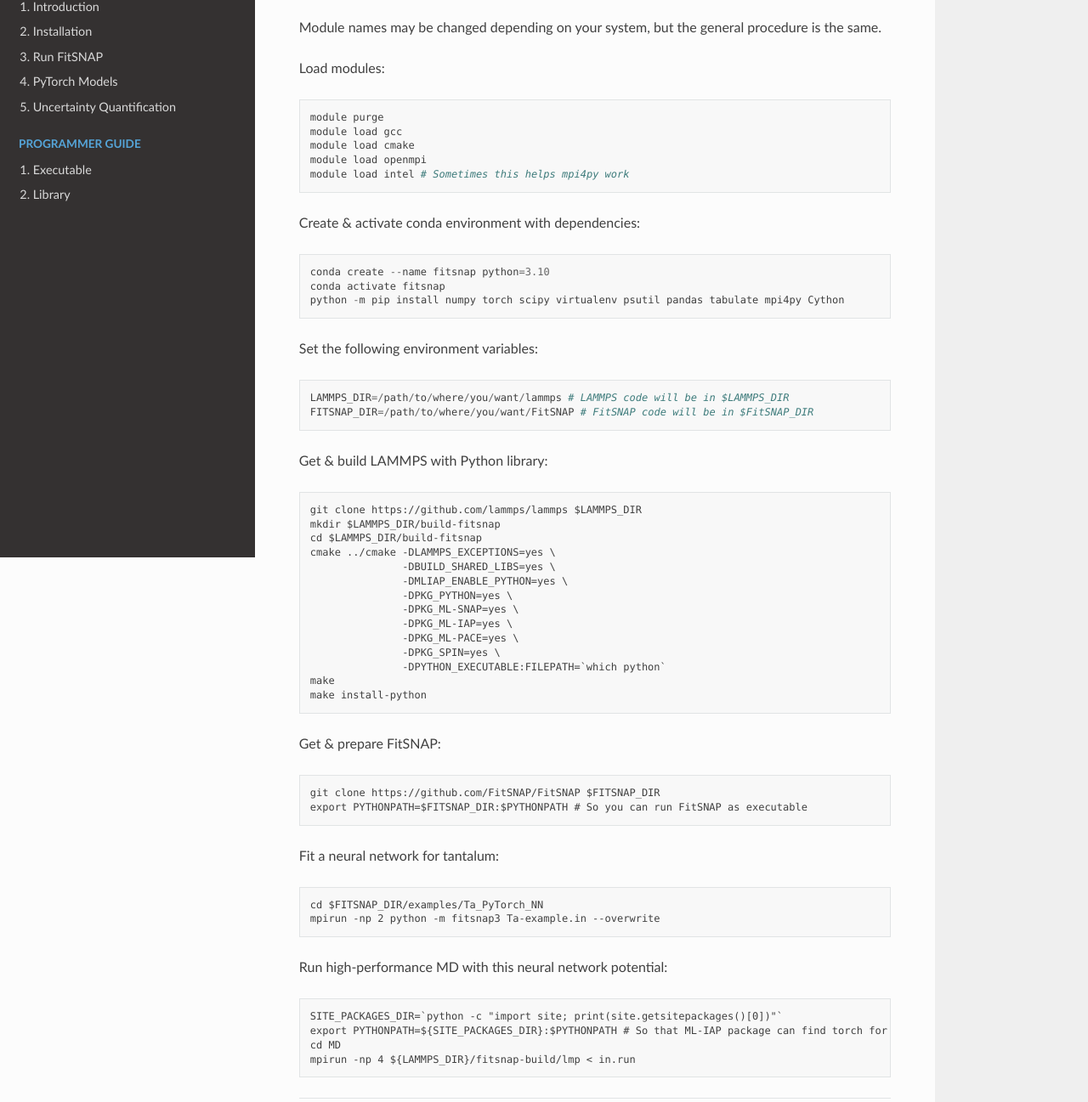
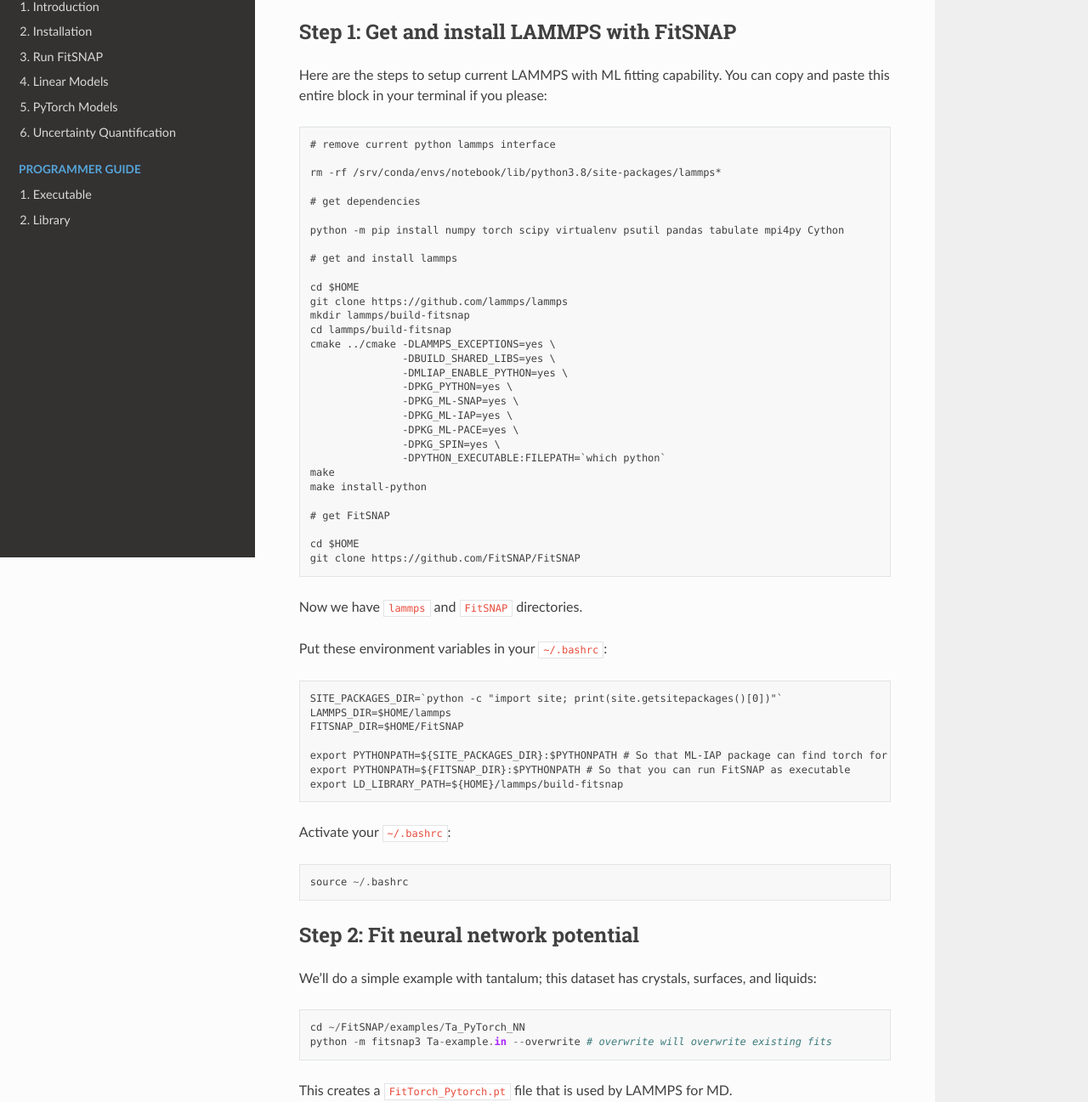
Before and after one commit to FitSNAP/fitsnap.github.io, a plain HTML site: page Quick.html in a window 1280 px wide. Shown: the part 144-1441 px from the top of the page at 85% size. Drawn offline with Linux system fonts and the light colour scheme.

Commit message:
Quick instructions for workshop

```diff
--- a/Quick.html
+++ b/Quick.html
@@ -16,6 +16,7 @@
         <script src="_static/underscore.js"></script>
         <script src="_static/_sphinx_javascript_frameworks_compat.js"></script>
         <script src="_static/doctools.js"></script>
+        <script src="_static/sphinx_highlight.js"></script>
     <script src="_static/js/theme.js"></script>
     <link rel="index" title="Index" href="genindex.html" />
     <link rel="search" title="Search" href="search.html" />
@@ -41,8 +42,9 @@
 <li class="toctree-l1"><a class="reference internal" href="Introduction.html">1. Introduction</a></li>
 <li class="toctree-l1"><a class="reference internal" href="Installation.html">2. Installation</a></li>
 <li class="toctree-l1"><a class="reference internal" href="Run.html">3. Run FitSNAP</a></li>
-<li class="toctree-l1"><a class="reference internal" href="Pytorch.html">4. PyTorch Models</a></li>
-<li class="toctree-l1"><a class="reference internal" href="Uncertainty%20Quantification.html">5. Uncertainty Quantification</a></li>
+<li class="toctree-l1"><a class="reference internal" href="Linear.html">4. Linear Models</a></li>
+<li class="toctree-l1"><a class="reference internal" href="Pytorch.html">5. PyTorch Models</a></li>
+<li class="toctree-l1"><a class="reference internal" href="Uncertainty%20Quantification.html">6. Uncertainty Quantification</a></li>
 </ul>
 <p class="caption" role="heading"><span class="caption-text">Programmer Guide</span></p>
 <ul>
@@ -76,30 +78,23 @@
 
   <section id="quick-instructions">
 <h1>Quick Instructions<a class="headerlink" href="#quick-instructions" title="Permalink to this heading"></a></h1>
-<p>Module names may be changed depending on your system, but the general procedure is the same.</p>
-<p>Load modules:</p>
-<div class="highlight-default notranslate"><div class="highlight"><pre><span></span><span class="n">module</span> <span class="n">purge</span>
-<span class="n">module</span> <span class="n">load</span> <span class="n">gcc</span>
-<span class="n">module</span> <span class="n">load</span> <span class="n">cmake</span>
-<span class="n">module</span> <span class="n">load</span> <span class="n">openmpi</span>
-<span class="n">module</span> <span class="n">load</span> <span class="n">intel</span> <span class="c1"># Sometimes this helps mpi4py work</span>
-</pre></div>
-</div>
-<p>Create &amp; activate conda environment with dependencies:</p>
-<div class="highlight-default notranslate"><div class="highlight"><pre><span></span><span class="n">conda</span> <span class="n">create</span> <span class="o">--</span><span class="n">name</span> <span class="n">fitsnap</span> <span class="n">python</span><span class="o">=</span><span class="mf">3.10</span>
-<span class="n">conda</span> <span class="n">activate</span> <span class="n">fitsnap</span>
-<span class="n">python</span> <span class="o">-</span><span class="n">m</span> <span class="n">pip</span> <span class="n">install</span> <span class="n">numpy</span> <span class="n">torch</span> <span class="n">scipy</span> <span class="n">virtualenv</span> <span class="n">psutil</span> <span class="n">pandas</span> <span class="n">tabulate</span> <span class="n">mpi4py</span> <span class="n">Cython</span>
-</pre></div>
-</div>
-<p>Set the following environment variables:</p>
-<div class="highlight-default notranslate"><div class="highlight"><pre><span></span><span class="n">LAMMPS_DIR</span><span class="o">=/</span><span class="n">path</span><span class="o">/</span><span class="n">to</span><span class="o">/</span><span class="n">where</span><span class="o">/</span><span class="n">you</span><span class="o">/</span><span class="n">want</span><span class="o">/</span><span class="n">lammps</span> <span class="c1"># LAMMPS code will be in $LAMMPS_DIR</span>
-<span class="n">FITSNAP_DIR</span><span class="o">=/</span><span class="n">path</span><span class="o">/</span><span class="n">to</span><span class="o">/</span><span class="n">where</span><span class="o">/</span><span class="n">you</span><span class="o">/</span><span class="n">want</span><span class="o">/</span><span class="n">FitSNAP</span> <span class="c1"># FitSNAP code will be in $FitSNAP_DIR</span>
-</pre></div>
-</div>
-<p>Get &amp; build LAMMPS with Python library:</p>
-<div class="highlight-default notranslate"><div class="highlight"><pre><span></span>git clone https://github.com/lammps/lammps $LAMMPS_DIR
-mkdir $LAMMPS_DIR/build-fitsnap
-cd $LAMMPS_DIR/build-fitsnap
+<section id="step-1-get-and-install-lammps-with-fitsnap">
+<h2>Step 1: Get and install LAMMPS with FitSNAP<a class="headerlink" href="#step-1-get-and-install-lammps-with-fitsnap" title="Permalink to this heading"></a></h2>
+<p>Here are the steps to setup current LAMMPS with ML fitting capability. You can copy and paste this entire block in your terminal if you please:</p>
+<div class="highlight-default notranslate"><div class="highlight"><pre><span></span># remove current python lammps interface
+
+rm -rf /srv/conda/envs/notebook/lib/python3.8/site-packages/lammps*
+
+# get dependencies
+
+python -m pip install numpy torch scipy virtualenv psutil pandas tabulate mpi4py Cython
+
+# get and install lammps
+
+cd $HOME
+git clone https://github.com/lammps/lammps
+mkdir lammps/build-fitsnap
+cd lammps/build-fitsnap
 cmake ../cmake -DLAMMPS_EXCEPTIONS=yes \
                -DBUILD_SHARED_LIBS=yes \
                -DMLIAP_ENABLE_PYTHON=yes \
@@ -111,25 +106,46 @@ cmake ../cmake -DLAMMPS_EXCEPTIONS=yes \
                -DPYTHON_EXECUTABLE:FILEPATH=`which python`
 make
 make install-python
+
+# get FitSNAP
+
+cd $HOME
+git clone https://github.com/FitSNAP/FitSNAP
 </pre></div>
 </div>
-<p>Get &amp; prepare FitSNAP:</p>
-<div class="highlight-default notranslate"><div class="highlight"><pre><span></span>git clone https://github.com/FitSNAP/FitSNAP $FITSNAP_DIR
-export PYTHONPATH=$FITSNAP_DIR:$PYTHONPATH # So you can run FitSNAP as executable
+<p>Now we have <code class="code docutils literal notranslate"><span class="pre">lammps</span></code> and <code class="code docutils literal notranslate"><span class="pre">FitSNAP</span></code> directories.</p>
+<p>Put these environment variables in your <code class="code docutils literal notranslate"><span class="pre">~/.bashrc</span></code>:</p>
+<div class="highlight-default notranslate"><div class="highlight"><pre><span></span>SITE_PACKAGES_DIR=`python -c &quot;import site; print(site.getsitepackages()[0])&quot;`
+LAMMPS_DIR=$HOME/lammps
+FITSNAP_DIR=$HOME/FitSNAP
+
+export PYTHONPATH=${SITE_PACKAGES_DIR}:$PYTHONPATH # So that ML-IAP package can find torch for MD
+export PYTHONPATH=${FITSNAP_DIR}:$PYTHONPATH # So that you can run FitSNAP as executable
+export LD_LIBRARY_PATH=${HOME}/lammps/build-fitsnap
 </pre></div>
 </div>
-<p>Fit a neural network for tantalum:</p>
-<div class="highlight-default notranslate"><div class="highlight"><pre><span></span>cd $FITSNAP_DIR/examples/Ta_PyTorch_NN
-mpirun -np 2 python -m fitsnap3 Ta-example.in --overwrite
+<p>Activate your <code class="code docutils literal notranslate"><span class="pre">~/.bashrc</span></code>:</p>
+<div class="highlight-default notranslate"><div class="highlight"><pre><span></span><span class="n">source</span> <span class="o">~/.</span><span class="n">bashrc</span>
 </pre></div>
 </div>
-<p>Run high-performance MD with this neural network potential:</p>
-<div class="highlight-default notranslate"><div class="highlight"><pre><span></span>SITE_PACKAGES_DIR=`python -c &quot;import site; print(site.getsitepackages()[0])&quot;`
-export PYTHONPATH=${SITE_PACKAGES_DIR}:$PYTHONPATH # So that ML-IAP package can find torch for MD
-cd MD
-mpirun -np 4 ${LAMMPS_DIR}/fitsnap-build/lmp &lt; in.run
+</section>
+<section id="step-2-fit-neural-network-potential">
+<h2>Step 2: Fit neural network potential<a class="headerlink" href="#step-2-fit-neural-network-potential" title="Permalink to this heading"></a></h2>
+<p>We’ll do a simple example with tantalum; this dataset has crystals, surfaces, and liquids:</p>
+<div class="highlight-default notranslate"><div class="highlight"><pre><span></span><span class="n">cd</span> <span class="o">~/</span><span class="n">FitSNAP</span><span class="o">/</span><span class="n">examples</span><span class="o">/</span><span class="n">Ta_PyTorch_NN</span>
+<span class="n">python</span> <span class="o">-</span><span class="n">m</span> <span class="n">fitsnap3</span> <span class="n">Ta</span><span class="o">-</span><span class="n">example</span><span class="o">.</span><span class="ow">in</span> <span class="o">--</span><span class="n">overwrite</span> <span class="c1"># overwrite will overwrite existing fits</span>
 </pre></div>
 </div>
+<p>This creates a <code class="code docutils literal notranslate"><span class="pre">FitTorch_Pytorch.pt</span></code> file that is used by LAMMPS for MD.</p>
+</section>
+<section id="step-3-run-md-with-neural-network-potential">
+<h2>Step 3: Run MD with neural network potential<a class="headerlink" href="#step-3-run-md-with-neural-network-potential" title="Permalink to this heading"></a></h2>
+<p>Run MD with:</p>
+<div class="highlight-default notranslate"><div class="highlight"><pre><span></span>cd $HOME/FitSNAP/examples/Ta_PyTorch_NN/MD
+~/lammps/build-fitsnap/lmp &lt; in.run
+</pre></div>
+</div>
+</section>
 </section>
 
 
```
